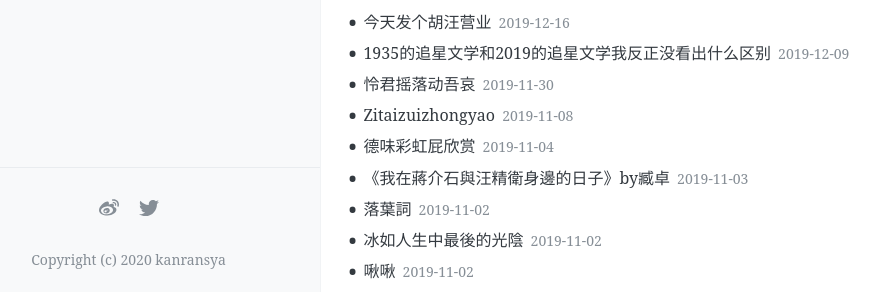
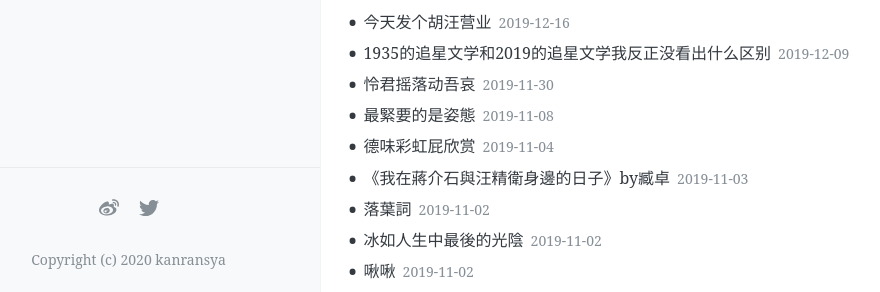
Before and after one commit to kanransya/nami-jetcoaster, a Jekyll site: the page built from archive/index.html, in a window 1280 px wide. Shown: the part 593-885 px from the top of the page, without its empty margins (63-943 px from the left). Built offline with Jekyll 4.4.1, drawn with Linux system fonts in a browser that asks for light colours; comment, search, counter and statistics services are not loaded.

Commit message:
Update 2019-11-08-zitaizuizhongyao.md

```diff
--- a/_posts/2019-11-08-zitaizuizhongyao.md
+++ b/_posts/2019-11-08-zitaizuizhongyao.md
@@ -1,8 +1,9 @@
 ---
 layout: post
-title:
+title: 最緊要的是姿態
 date: 2019-11-08 13:07:33
-tags: [汪季新,汪兆銘,今日屁話]
+author: 回汐
+tags: [汪兆銘,亂七八糟]
 
 ---
 愚公移山到最后已经是一种鸡贼寓言，投机分子行为艺术之理想结局
```
